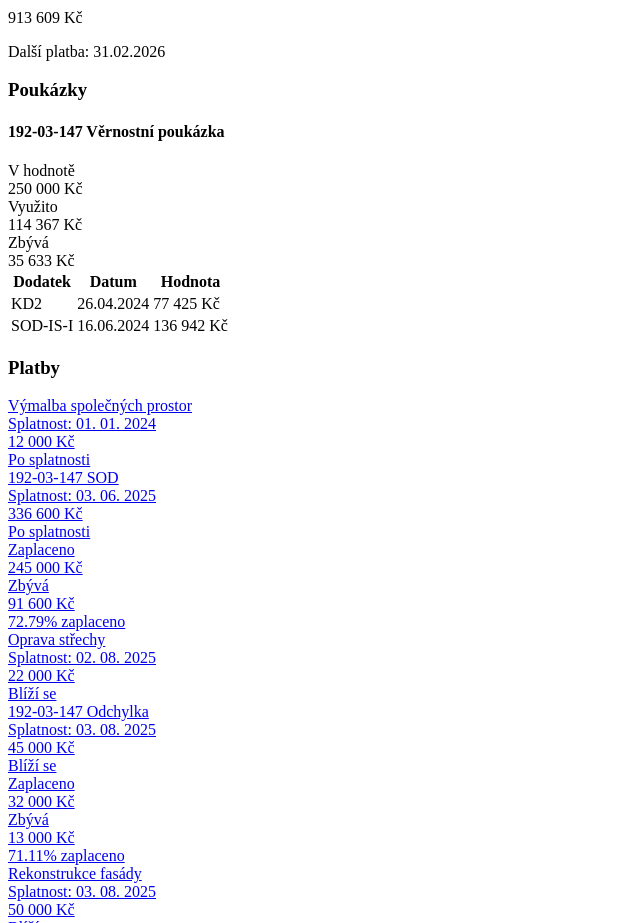
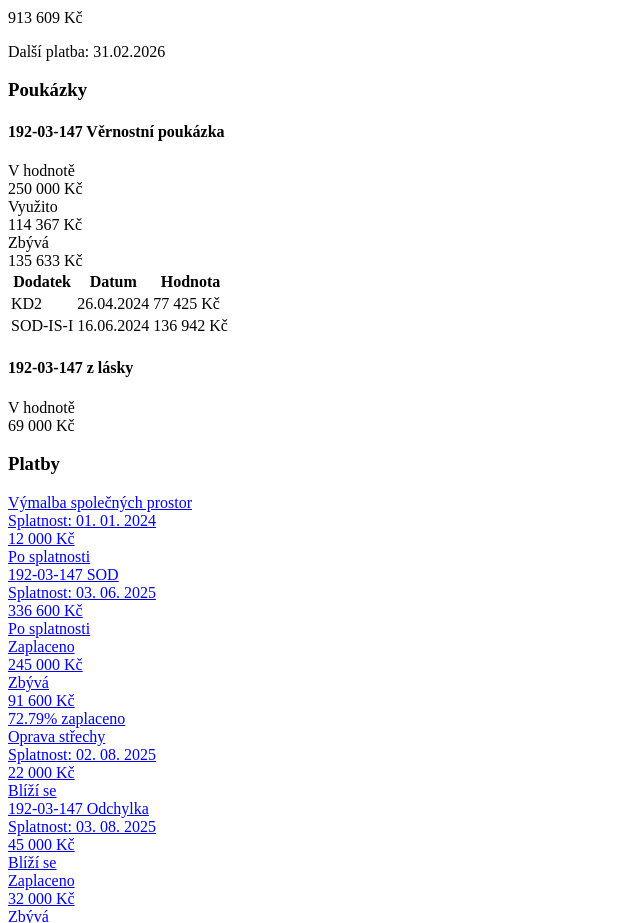
Before and after one commit to TomVitha/ois-vue, a Vue app: page /platby in a window 1280 px wide. Shown: the part 1740-2663 px from the top of the page, without its empty margins (0-640 px from the left). Built offline with nearby package versions, Linux system fonts and the light colour scheme.

Commit message:
Voucher into component

```diff
--- a/src/assets/tabler-custom.css
+++ b/src/assets/tabler-custom.css
@@ -192,6 +192,10 @@
   }
 }
 
+.badge {
+  --tblr-badge-font-weight: var(--tblr-font-weight-normal);
+}
+
 
 /* TESTING - TenantCloud branding */
 :root {
--- /dev/null
+++ b/src/components/Payment/Voucher.vue
@@ -0,0 +1,74 @@
+<script setup lang="ts">
+import { computed } from 'vue'
+
+interface BreakdownItem {
+  label: string
+  date: string
+  amount: number
+}
+
+const props = defineProps<{
+  title: string
+  value: number
+  spent?: number
+  breakdown?: BreakdownItem[]
+}>()
+
+const remaining = computed(() => Math.max(props.value - (props.spent || 0), 0))
+const utilizationPercent = computed(() => {
+  if (!props.value) return 0
+  const rawPercent = ((props.spent || 0) / props.value) * 100
+  return Math.max(0, Math.min(rawPercent, 100))
+})
+const isFullyUsed = computed(() => remaining.value <= 0)
+
+const formatCurrency = (amount: number) =>
+  new Intl.NumberFormat('cs-CZ', { style: 'currency', currency: 'CZK', maximumFractionDigits: 0 }).format(amount)
+</script>
+
+<template>
+  <div class="card">
+    <div class="card-body">
+      <h4 class="card-title">{{ props.title }}</h4>
+      <div>
+        <div class="text-secondary">V hodnotě</div>
+        <div class="fs-3 fw-bold">{{ formatCurrency(props.value) }}</div>
+      </div>
+      <div v-if="props.spent && !isFullyUsed" class="row row-gap-2 mt-3">
+        <div class="col-6">
+          <div class="text-secondary">Využito</div>
+          <div class="fw-bold text-success">{{ formatCurrency(props.spent) }}</div>
+        </div>
+        <div class="col-6 text-end">
+          <div class="text-secondary">Zbývá</div>
+          <div class="fw-bold">{{ formatCurrency(remaining) }}</div>
+        </div>
+        <div class="col-12">
+          <div class="progress">
+            <div class="progress-bar bg-success" :style="{ width: `${utilizationPercent}%` }"></div>
+          </div>
+        </div>
+      </div>
+    </div>
+    <div v-if="props.spent && !isFullyUsed" class="card-body p-0">
+      <div class="table-responsive">
+        <table class="table table-selectable card-table table-vcenter text-nowrap datatable">
+          <thead>
+            <tr>
+              <th class="text-start">Dodatek</th>
+              <th class="text-center">Datum</th>
+              <th class="text-end">Hodnota</th>
+            </tr>
+          </thead>
+          <tbody>
+            <tr v-for="item in props.breakdown" :key="`${item.label}-${item.date}`">
+              <td class="text-start">{{ item.label }}</td>
+              <td class="text-center">{{ item.date }}</td>
+              <td class="text-end">{{ formatCurrency(item.amount) }}</td>
+            </tr>
+          </tbody>
+        </table>
+      </div>
+    </div>
+  </div>
+</template>
--- a/src/views/Platby.vue
+++ b/src/views/Platby.vue
@@ -5,6 +5,7 @@
   import PageTemplate from '@/components/PageTemplate.vue'
   import Payments from '@/components/Payment/Payments.vue'
   import PaymentDialog from '@/components/Payment/PaymentDialog.vue'
+  import Voucher from '@/components/Payment/Voucher.vue'
 </script>
 
 <template>
@@ -113,55 +114,19 @@
           <div class="card-body">
             <div class="row row-cards">
               <div class="col-lg-6">
-                <div class="card">
-                  <div class="card-body">
-                    <h4 class="card-title">192-03-147 Věrnostní poukázka</h4>
-                    <div>
-                      <div class="text-secondary">V hodnotě</div>
-                      <div class="fs-3 fw-bold">250 000 Kč</div>
-                    </div>
-                    <div class="row row-gap-2 mt-3">
-                      <div class="col-6">
-                        <div class="text-secondary">Využito</div>
-                        <div class="fw-bold text-success">114 367 Kč</div>
-                      </div>
-                      <div class="col-6 text-end">
-                        <div class="text-secondary">Zbývá</div>
-                        <div class="fw-bold">35 633 Kč</div>
-                      </div>
-                      <div class="col-12">
-                        <div class="progress">
-                          <div class="progress-bar bg-success" style="width: 85.7468%"></div>
-                        </div>
-                      </div>
-                    </div>
-                  </div>
-                  <div class="card-body p-0">
-                    <div class="table-responsive">
-                      <table class="table table-selectable card-table table-vcenter text-nowrap datatable">
-                        <thead>
-                          <tr>
-                            <th class="text-start">Dodatek</th>
-                            <th class="text-center">Datum</th>
-                            <th class="text-end">Hodnota</th>
-                          </tr>
-                        </thead>
-                        <tbody>
-                          <tr>
-                            <td class="text-start">KD2</td>
-                            <td class="text-center">26.04.2024</td>
-                            <td class="text-end">77 425 Kč</td>
-                          </tr>
-                          <tr>
-                            <td class="text-start">SOD-IS-I</td>
-                            <td class="text-center">16.06.2024</td>
-                            <td class="text-end">136 942 Kč</td>
-                          </tr>
-                        </tbody>
-                      </table>
-                    </div>
-                  </div>
-                </div>
+                <Voucher
+                  :title="'192-03-147 Věrnostní poukázka'"
+                  :value="250000"
+                  :spent="114367"
+                  :breakdown="[
+                    { label: 'KD2', date: '26.04.2024', amount: 77_425 },
+                    { label: 'SOD-IS-I', date: '16.06.2024', amount: 136_942 }
+                  ]" />
+              </div>
+              <div class="col-lg-6">
+                <Voucher
+                  :title="'192-03-147 z lásky'"
+                  :value="69000"/>
               </div>
             </div>
           </div>
```
